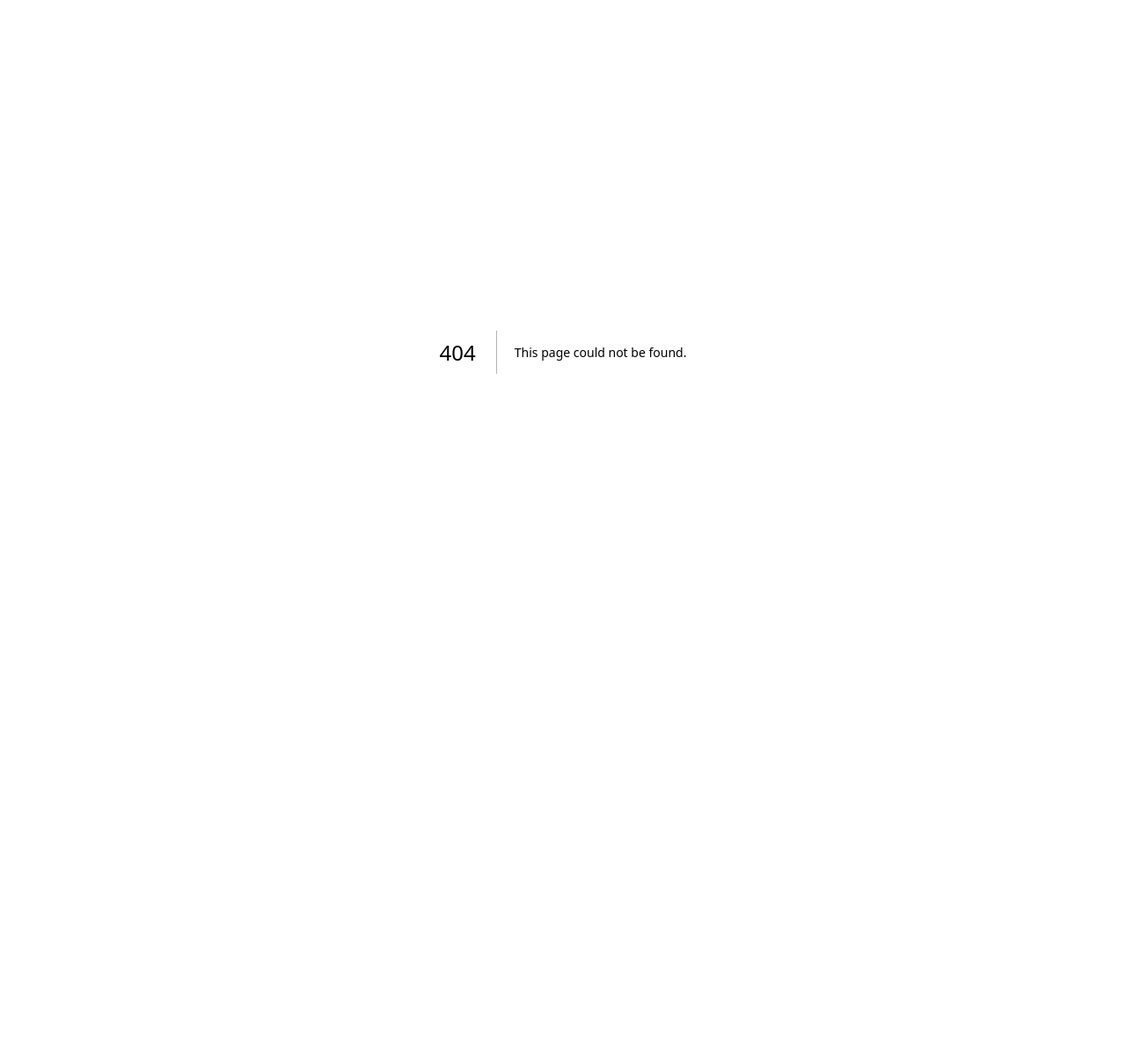
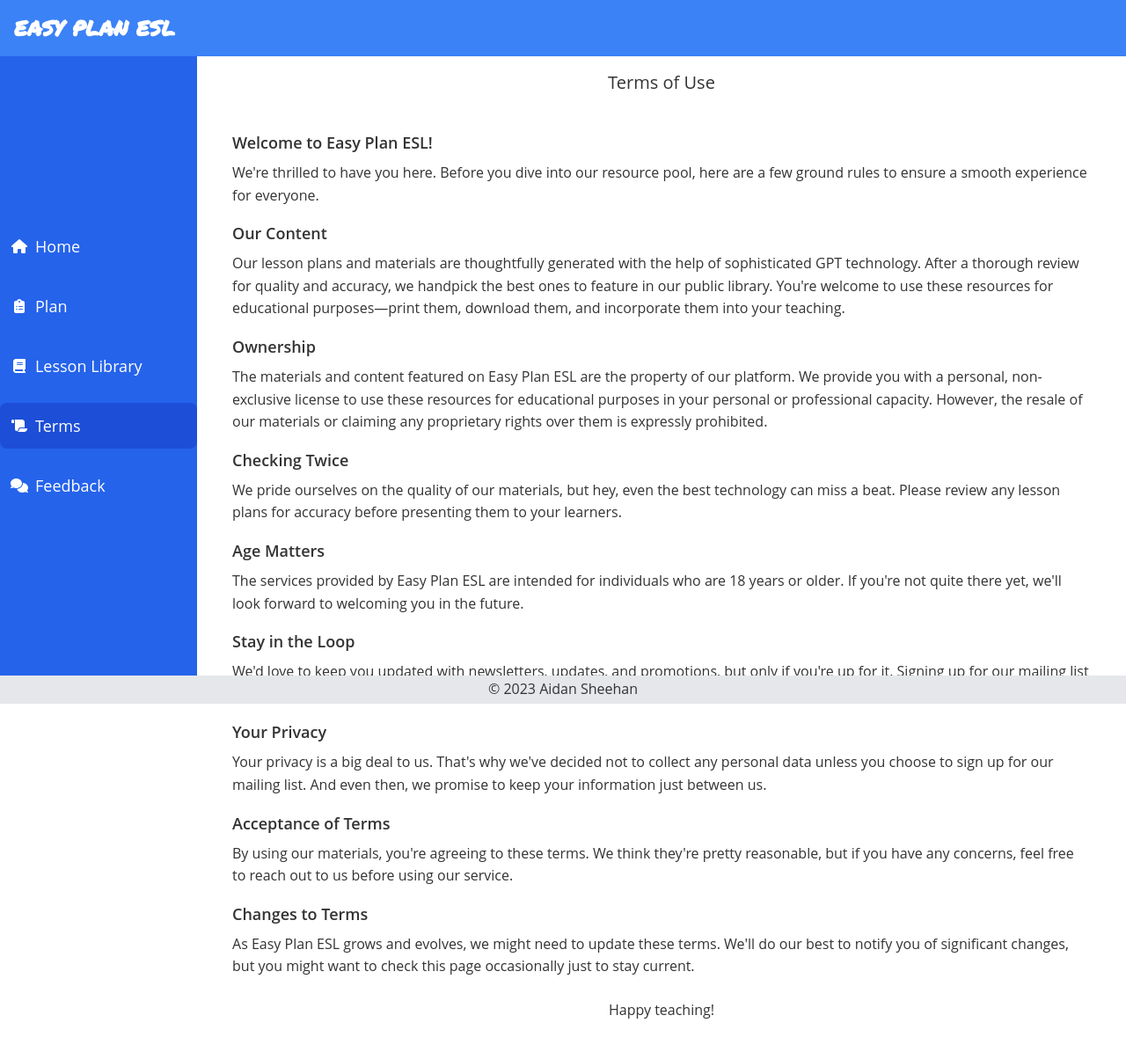
Before and after one commit to aidansheehan/unplan-app, a Next.js app: page /terms in a window 1280 px wide. Before the commit this address had no page. Shown: the top 1196 px of the page at 88% size. Before the commit the page ends 800 px from the top, so only its background shows below. Built offline with nearby package versions, Linux system fonts and the light colour scheme.

Commit message:
fiddle with layout, add terms of use

```diff
--- a/src/components/layout.js
+++ b/src/components/layout.js
@@ -40,8 +40,8 @@ const Layout = ({ children, title }) => {
 
   return (
     <div className="flex flex-col min-h-screen">
-      <header className="bg-blue-500 text-white h-[var(--header-height)] flex justify-between items-center pl-4 pr-4 text-2xl">
-        <h1 className="font-bold font-permanent-marker">{APP_TITLE}</h1>
+      <header className="bg-blue-500 text-white h-[var(--header-height)] flex justify-between items-center pl-4 pr-4 text-2xl fixed w-full z-10">
+        <span className="font-bold font-permanent-marker">{APP_TITLE}</span>
         <button className="p-2 md:hidden" onClick={toggleNav} >
           <FontAwesomeIcon icon={isNavOpen ? faTimes : faBars} className="text-white" />
         </button>
@@ -49,12 +49,12 @@ const Layout = ({ children, title }) => {
 
       <SidebarComponent navItems={NAV_ITEMS} isNavOpen={isNavOpen} />
 
-      <main className="flex-grow flex flex-col items-center justify-center p-4 md:ml-[var(--sidebar-width)]">
-        <h2>{title}</h2>
+      <main className="flex-grow flex flex-col items-center justify-center p-4 md:ml-[var(--sidebar-width)] mt-[var(--header-height)]">
+        <h1 className='text-xl fontsemibold mb-4' >{title}</h1>
         {children}
       </main>
 
-      <footer className="h-[var(--footer-height)] text-center bg-gray-200 flex justify-center items-center">
+      <footer className="h-[var(--footer-height)] text-center bg-gray-200 flex justify-center items-center fixed w-full bottom-0 z-10">
         © 2023 Aidan Sheehan
       </footer>
     </div>
--- /dev/null
+++ b/src/pages/terms.js
@@ -0,0 +1,64 @@
+import Layout from "@/components/layout"
+
+/**
+ * Terms of use page
+ */
+const Terms = () => {
+
+    return (
+        <Layout title='Terms of Use' >
+            <div className="w-full min-h-full p-6" >
+            <section className="mb-4">
+        <h2 className="text-lg font-semibold mb-2">Welcome to Easy Plan ESL!</h2>
+        <p>We're thrilled to have you here. Before you dive into our resource pool, here are a few ground rules to ensure a smooth experience for everyone.</p>
+      </section>
+
+      <section className="mb-4">
+        <h2 className="text-lg font-semibold mb-2">Our Content</h2>
+        <p>Our lesson plans and materials are thoughtfully generated with the help of sophisticated GPT technology. After a thorough review for quality and accuracy, we handpick the best ones to feature in our public library. You're welcome to use these resources for educational purposes—print them, download them, and incorporate them into your teaching.</p>
+      </section>
+
+      <section className="mb-4">
+        <h2 className="text-lg font-semibold mb-2">Ownership</h2>
+        <p>The materials and content featured on Easy Plan ESL are the property of our platform. We provide you with a personal, non-exclusive license to use these resources for educational purposes in your personal or professional capacity. However, the resale of our materials or claiming any proprietary rights over them is expressly prohibited.</p>
+      </section>
+
+      <section className="mb-4">
+        <h2 className="text-lg font-semibold mb-2">Checking Twice</h2>
+        <p>We pride ourselves on the quality of our materials, but hey, even the best technology can miss a beat. Please review any lesson plans for accuracy before presenting them to your learners.</p>
+      </section>
+
+      <section className="mb-4">
+        <h2 className="text-lg font-semibold mb-2">Age Matters</h2>
+        <p>The services provided by Easy Plan ESL are intended for individuals who are 18 years or older. If you're not quite there yet, we'll look forward to welcoming you in the future.</p>
+      </section>
+
+      <section className="mb-4">
+        <h2 className="text-lg font-semibold mb-2">Stay in the Loop</h2>
+        <p>We'd love to keep you updated with newsletters, updates, and promotions, but only if you're up for it. Signing up for our mailing list is totally optional.</p>
+      </section>
+
+      <section className="mb-4">
+        <h2 className="text-lg font-semibold mb-2">Your Privacy</h2>
+        <p>Your privacy is a big deal to us. That's why we've decided not to collect any personal data unless you choose to sign up for our mailing list. And even then, we promise to keep your information just between us.</p>
+      </section>
+
+      <section className="mb-4">
+        <h2 className="text-lg font-semibold mb-2">Acceptance of Terms</h2>
+        <p>By using our materials, you're agreeing to these terms. We think they're pretty reasonable, but if you have any concerns, feel free to reach out to us before using our service.</p>
+      </section>
+
+      <section className="mb-4">
+        <h2 className="text-lg font-semibold mb-2">Changes to Terms</h2>
+        <p>As Easy Plan ESL grows and evolves, we might need to update these terms. We'll do our best to notify you of significant changes, but you might want to check this page occasionally just to stay current.</p>
+      </section>
+
+      <section className="text-center mt-6">
+        <p>Happy teaching!</p>
+      </section>
+            </div>
+        </Layout>
+    )
+}
+
+export default Terms
```
Also changed, not shown: 1 other file (tests, documents, lock files or other folders).
